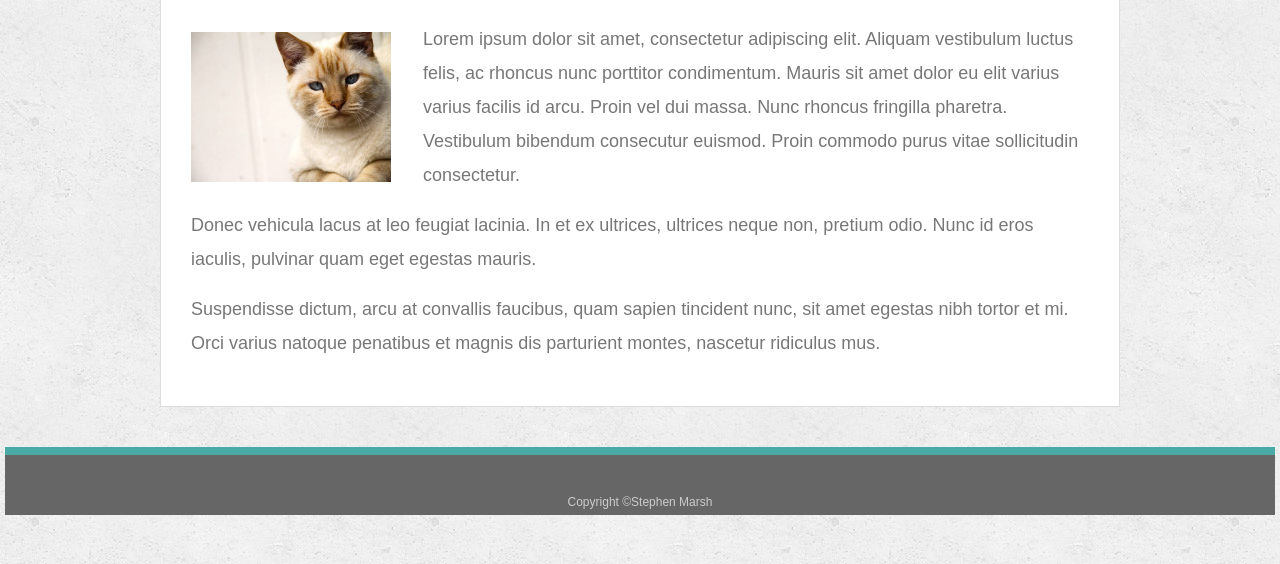
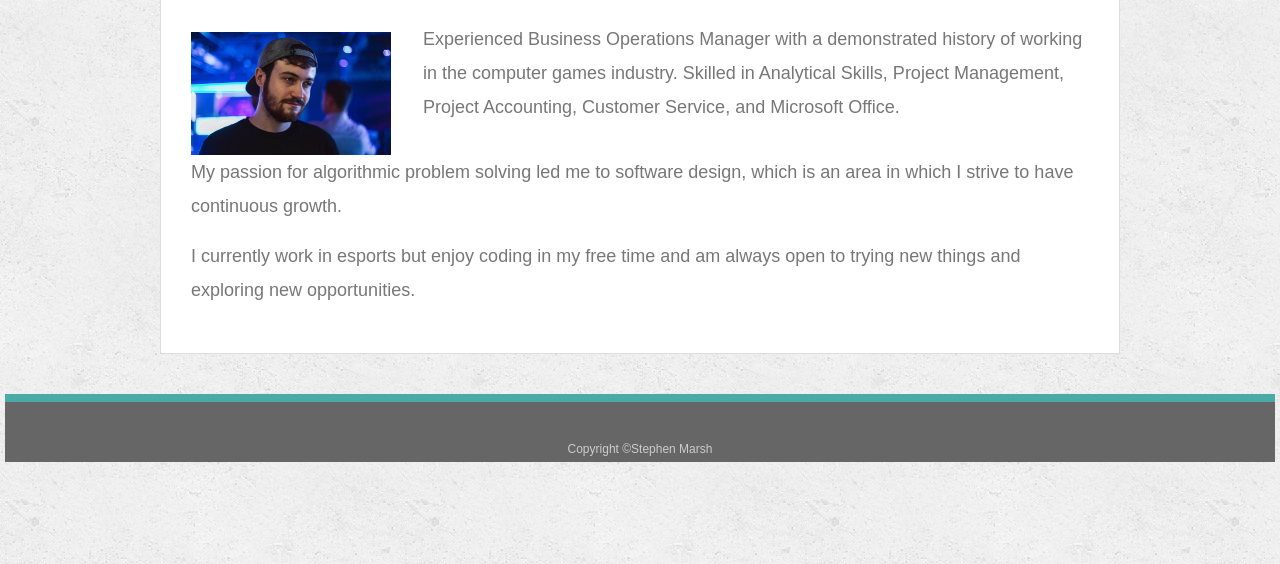
Before and after one commit to Purerange/Bootstrap-Portfolio, a plain HTML site: page index.html in a window 1280 px wide. Shown: the part 236-800 px from the top of the page. Drawn offline with nearby package versions, Linux system fonts and the light colour scheme.

Commit message:
updated About Me section

```diff
--- a/index.html
+++ b/index.html
@@ -42,23 +42,23 @@
         </div>
         <div class="row">
             <div class="col-md-3">
-                <img src="assets/images/cat.jpg" class="auth-image" alt="Cat Pic" width="100%">
+                <img src="assets/images/avi.jpg" class="auth-image" alt="Cat Pic" width="100%">
             </div>
             <div class="col-md-9">
                 <p>
-                    Lorem ipsum dolor sit amet, consectetur adipiscing elit. Aliquam vestibulum luctus felis, ac rhoncus nunc porttitor condimentum. Mauris sit amet dolor eu elit varius varius facilis id arcu. Proin vel dui massa. Nunc rhoncus fringilla pharetra. Vestibulum bibendum consecutur euismod. Proin commodo purus vitae sollicitudin consectetur.
+                    Experienced Business Operations Manager with a demonstrated history of working in the computer games industry. Skilled in Analytical Skills, Project Management, Project Accounting, Customer Service, and Microsoft Office.
                 </p>
             </div>
         </div>
         <div class="row">
             <div class="col-sm-12">
                 <p>
-                    Donec vehicula lacus at leo feugiat lacinia. In et ex ultrices, ultrices neque non, pretium odio. Nunc id eros iaculis, pulvinar quam eget egestas mauris.
+                    My passion for algorithmic problem solving led me to software design, which is an area in which I strive to have continuous growth.
                 </p>
             </div>
             <div class="col-sm-12">
                 <p>
-                    Suspendisse dictum, arcu at convallis faucibus, quam sapien tincident nunc, sit amet egestas nibh tortor et mi. Orci varius natoque penatibus et magnis dis parturient montes, nascetur ridiculus mus.
+                    I currently work in esports but enjoy coding in my free time and am always open to trying new things and exploring new opportunities.
                 </p>
             </div>
         </div>
```
Also changed, not shown: assets/images/avi.JPG (added).
